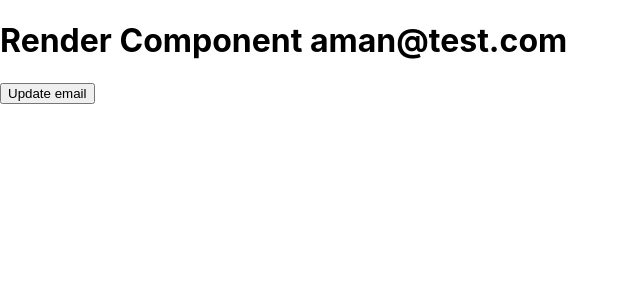
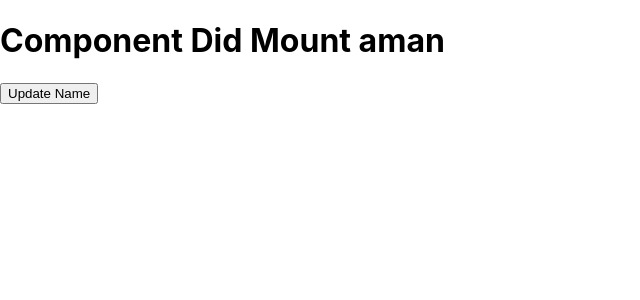
Before and after one commit to pawar789/react-code-step-by-step-youtube, a React (Create React App) app: page / in a window 1280 px wide. Shown: the top 300 px of the page, without its empty margins (0-640 px from the left). Built offline with nearby package versions, Linux system fonts and the light colour scheme.

Commit message:
#24 componentDidMount life cycle method in ReactJs

```diff
--- a/src/App.js
+++ b/src/App.js
@@ -1,14 +1,30 @@
 import "./App.css";
 import React, { useState } from "react";
 import Render from "./Render";
-function App() {
-  const [name, setName] = useState("aman");
-  return (
-    <div>
-      <Render name={name} />
-      {/* <button onClick={() => setName("pawar")}>Update me</button> */}
-    </div>
-  );
+class App extends React.Component {
+  constructor() {
+    super();
+    this.state = {
+      name: "aman",
+    };
+  }
+  componentDidMount() {
+    console.log("componentDidMount");
+  }
+  render() {
+    console.log("render");
+    // this.setState({ name: "pawar" })
+    return (
+      <div>
+        <h1>
+          Component Did Mount <span>{this.state.name}</span>
+        </h1>
+        <button onClick={() => this.setState({ name: "pawar" })}>
+          Update Name
+        </button>
+      </div>
+    );
+  }
 }
 
 export default App;
```
